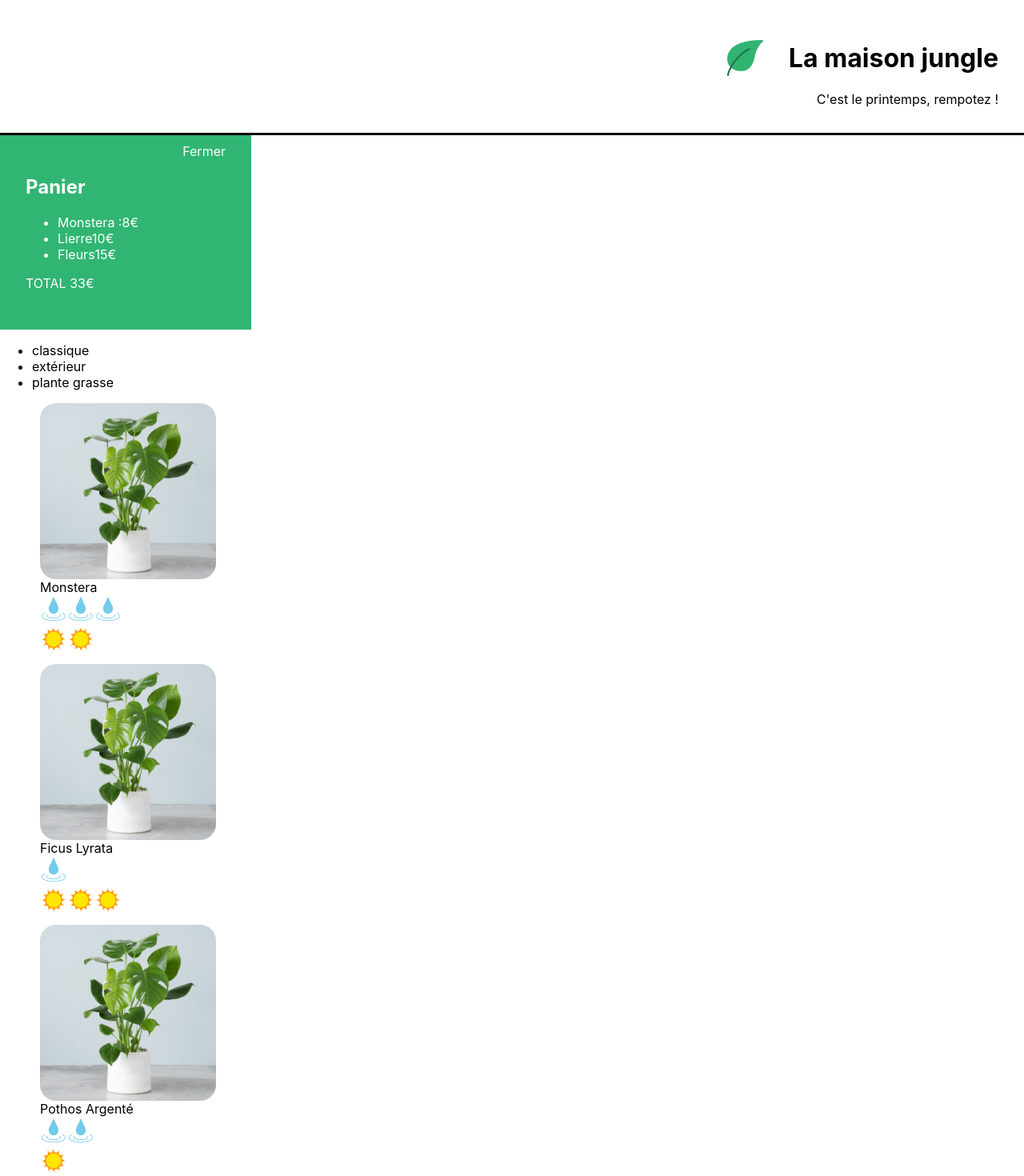
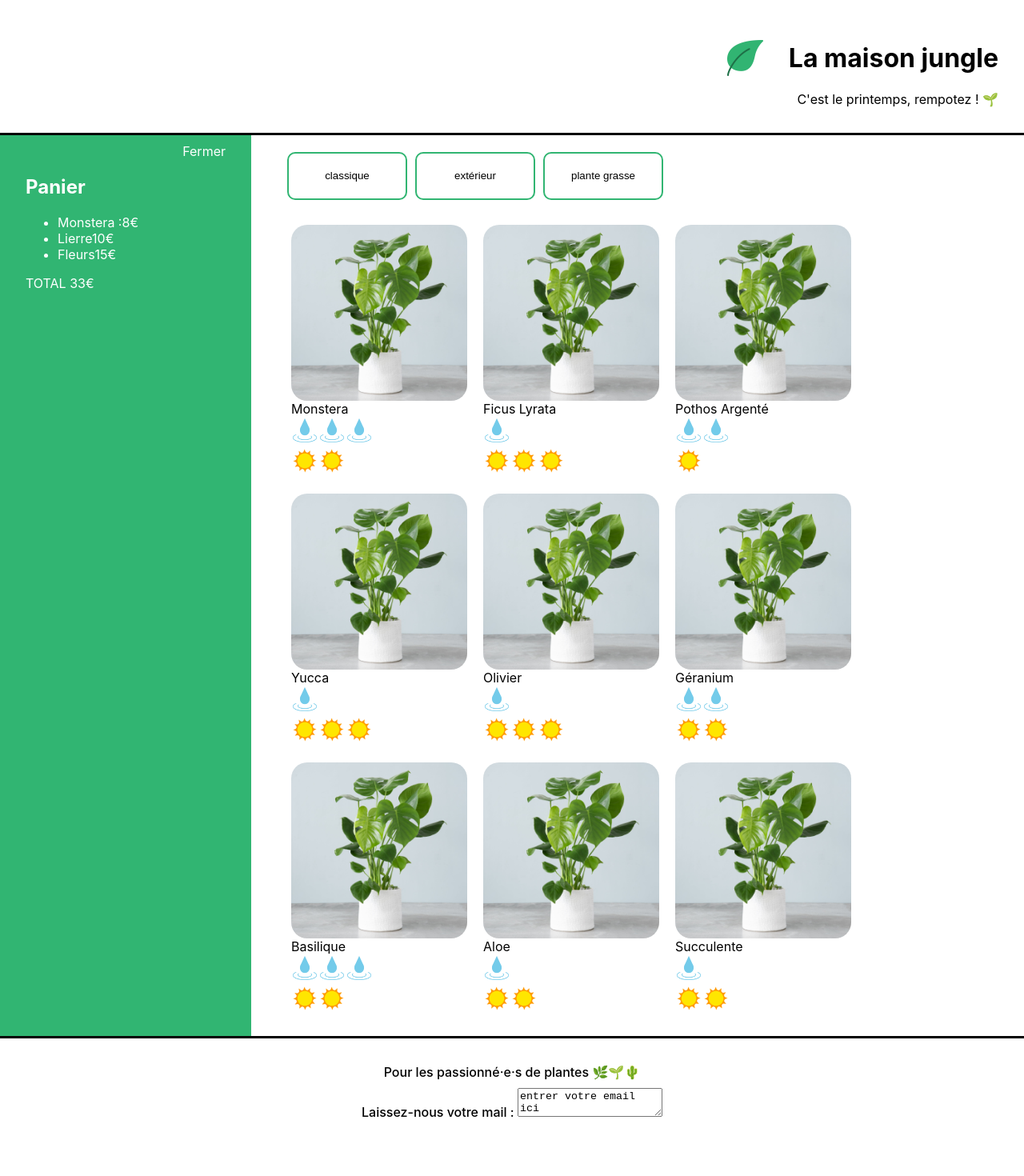
Before and after one commit to djaikey/la-maison-jungle, a React (Create React App) app: page / in a window 1280 px wide. Shown: the top 1470 px of the page at 80% size. After the commit the page ends 1442 px from the top, so only its background shows below. Built offline with nearby package versions, Linux system fonts and the light colour scheme.

Commit message:
Footer.js Footer.css et gestion de Formulaire

```diff
--- a/src/Components/App.js
+++ b/src/Components/App.js
@@ -1,13 +1,18 @@
+import '../Styles/App.css'
 import Banner from './Banner';
 import Cart from './Cart';
 import ShoppingList from './ShoppingList';
+import Footer from './Footer';
 
 function App() {
   return (
     <div>
       <Banner />
-      <Cart />
-      <ShoppingList/>
+      <div className='lmj-main'>
+        <Cart />
+        <ShoppingList />
+      </div>
+    <Footer/>
     </div>)
 }
 
--- a/src/Components/CareScale.js
+++ b/src/Components/CareScale.js
@@ -1,6 +1,7 @@
 import Sun from '../Assets/Sun.png'
 import Water from'../Assets/Water.png'
 import '../Styles/PlantItem.css'
+
 function CareScale({ scaleValue, careType }) {
 	const range = [1, 2, 3]
 	const scaleType =
--- /dev/null
+++ b/src/Components/Footer.js
@@ -0,0 +1,28 @@
+import { useState } from 'react'
+import '../Styles/Footer.css'
+
+/*function checkValue(value) {
+    if (!value.includes('@')) {
+        setInputValue(value)
+    }
+}*/
+
+function Footer() {
+	const [inputValue, setInputValue] = useState('entrer votre email ici')
+
+	return (
+		<footer className='lmj-footer'>
+			<div className='lmj-footer-elem'>
+				Pour les passionné·e·s de plantes 🌿🌱🌵
+			</div>
+            <div className='lmj-footer-elem'>Laissez-nous votre mail :<span> <textarea
+                value={inputValue}
+                onChange={(e) => setInputValue(e.target.value)}
+            /></span></div>
+
+
+		</footer>
+	)
+}
+
+export default Footer
--- a/src/Components/PlantItem.js
+++ b/src/Components/PlantItem.js
@@ -1,11 +1,14 @@
 import CareScale from "./CareScale";
 import '../Styles/PlantItem.css'
+
+
+
 
 function PlantItem({ id, cover, name, water, light }) {
     return (
 
-        <li key={id} className='lmj-plant-item'>
-        <img className='lmj-plant-item-cover' src={cover} alt={`${name} cover`} />
+            <li key={id} className='lmj-plant-item'onClick={()=>handleClick(name)}>
+                <img className='lmj-plant-item-cover' src={cover} alt={`${name} cover`}/>
                 {name}
                 <div>
                     <CareScale careType='water' scaleValue={water} />
@@ -15,3 +18,8 @@ function PlantItem({ id, cover, name, water, light }) {
     )
 }
 export default PlantItem
+
+
+function handleClick(plantName) {
+    alert(`Vous voulez acheter 1 ${plantName} ? tres bon choix ! 🌱✨`)
+}
--- a/src/Components/Recommendation.js
+++ b/src/Components/Recommendation.js
@@ -8,7 +8,7 @@ function Recommendation() {
     if (!isSpring) {
         return <div>Ce n'est pas le moment de rempoter.</div>
     }
-    return <div>  C'est le printemps, rempotez !  </div>
+    return <div>  C'est le printemps, rempotez ! 🌱 </div>
 }
 
 export default Recommendation
--- a/src/Components/ShoppingList.js
+++ b/src/Components/ShoppingList.js
@@ -13,13 +13,12 @@ function ShoppingList() {
 		<div>
 			<ul>
 				{categories.map((cat) => (
-					<li key={cat}>{cat}</li>
+					<button key={cat} className='lmj-button'>{cat}</button>
 				))}
 			</ul>
 			<ul className='lmj-plant-list'>
 				{plantList.map(({ id, cover, name, water, light }) => (
-					<PlantItem
-						id={id}
+					<PlantItem key={id}
 						cover={cover}
 						name={name}
 						water={water}
--- /dev/null
+++ b/src/Styles/App.css
@@ -0,0 +1,4 @@
+.lmj-main{
+    display: flex;
+    flex-direction: row;
+}
--- /dev/null
+++ b/src/Styles/Footer.css
@@ -0,0 +1,14 @@
+.lmj-footer {
+	color: black;
+	padding: 32px;
+	border-top: solid 3px black;
+	display: flex;
+	justify-content: flex-start;
+	flex-direction: column;
+	align-items: center;
+	font-weight: 500;
+}
+
+.lmj-footer-elem {
+	margin-bottom: 10px;
+}
--- a/src/Styles/PlantItem.css
+++ b/src/Styles/PlantItem.css
@@ -1,3 +1,8 @@
+.lmj-cards{
+    display: flex;
+    flex-direction: row;
+}
+
 .lmj-plant-item-cover {
 	height: 220px;
 	width: 220px;
--- a/src/Styles/ShoppingList.css
+++ b/src/Styles/ShoppingList.css
@@ -1,7 +1,14 @@
+.lmj-plant-list{
+    max-width: 900px;
+    display: flex;
+    flex-direction: row;
+    flex-wrap: wrap;
+}
 .lmj-button{
-    width: 110px;
-    height: 30px;
-   border: solid 2px #31b572;
-   border-radius: 10px;
-   background-color: transparent;
+    width: 150px;
+    height: 60px;
+    margin: 5px;
+    background-color: transparent;
+    border: solid 2px #31b572;
+    border-radius: 10px;
 }
```
Lines whose indentation alone changed are shown as unchanged.
